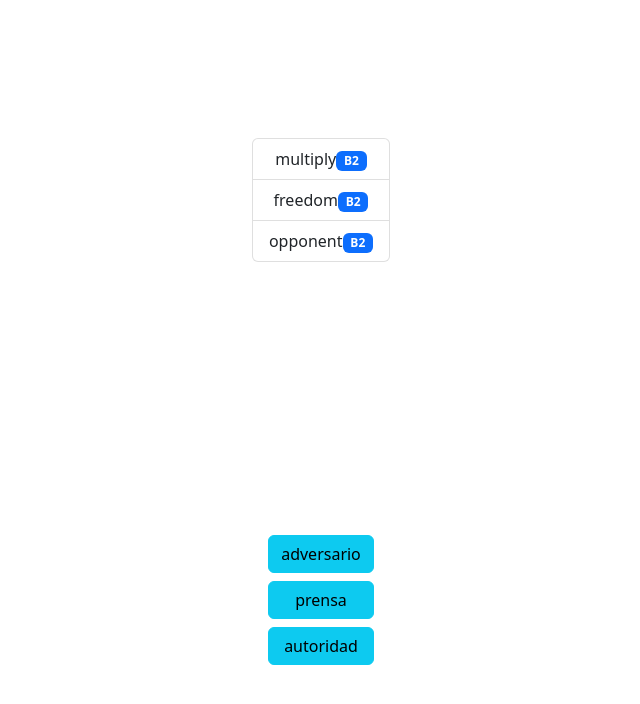
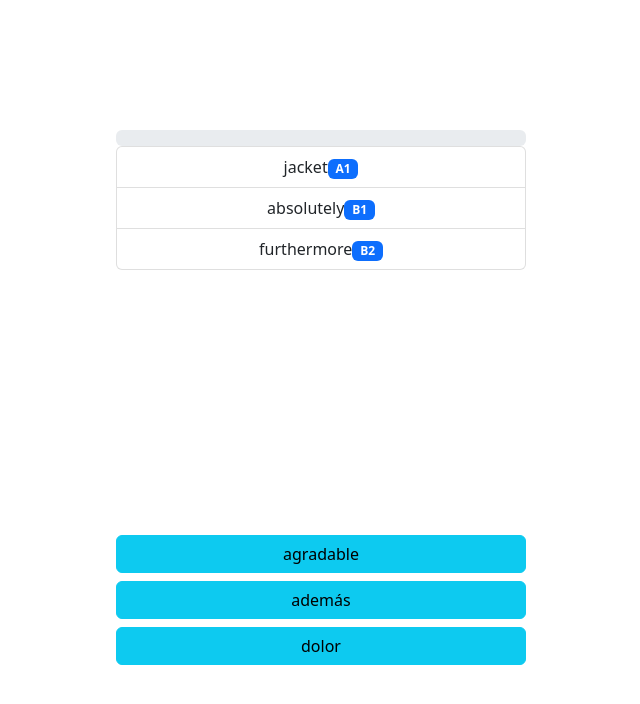
Before and after one commit to gab-villa/vocabulary-builder-react, a React (Vite) app: page / in a window 1280 px wide. Shown: the top 704 px of the page, without its empty margins (319-959 px from the left). Built offline with nearby package versions, Linux system fonts and the light colour scheme.

Commit message:
ready to play, added progressbar

```diff
--- a/src/App.jsx
+++ b/src/App.jsx
@@ -2,16 +2,18 @@ import { WordList} from "./components/WordList.jsx";
 import { OptionsOfQuestion } from "./components/OptionsOfQuestion.jsx";
 import { LayoutContainer} from "./components/LayoutContainer.jsx";
 import { LayoutRow} from "./components/LayoutRow.jsx";
+import { CurrentProgress } from "./components/ProgressBar";
+import * as Const from './Constants.jsx';
 
 // app should be used for auth and routing
 
 import React,{useState,useEffect} from 'react';
-const PATH_TO_WORDLIST = "WordList-21-03-2023.json";
-const TAM_WORDLIST = 10;
-const NUMBER_OF_OPTIONS = 3;
+import { ProgressBar } from "react-bootstrap";
+
 
 function App() {
   const [dataList, setDataList] = useState();
+  const [counterAns, setCounterAns] = useState(0);
 
   const handleOptClick = {};
   {
@@ -21,6 +23,8 @@ function App() {
       let temp = dataList.slice();
       temp.shift();
       setDataList(temp);
+
+      setCounterAns(counterAns+1);
     }
     handleOptClick.wrong = () =>
     {
@@ -49,7 +53,7 @@ function App() {
     }
     async function getData(dataList)
     {
-        const res = await fetch(PATH_TO_WORDLIST, {
+        const res = await fetch(Const.PATH_TO_WORDLIST, {
           headers : {
             'Content-Type': 'application/json',
             'Accept': 'application/json'
@@ -57,11 +61,11 @@ function App() {
         });
         const data = await res.json();
 
-        const tamArrRand = TAM_WORDLIST * NUMBER_OF_OPTIONS;
+        const tamArrRand = Const.MAX_WORDLIST * Const.NUMBER_OF_OPTIONS;
         let arrRandomIndex = getArrOfRandomInt(tamArrRand,data.length-1);
         let arrTemp = [];
 
-        for(let i = 0;i < tamArrRand;i += NUMBER_OF_OPTIONS)
+        for(let i = 0;i < tamArrRand;i += Const.NUMBER_OF_OPTIONS)
         {
           arrTemp.push({
             ans: data[arrRandomIndex[i]],
@@ -80,7 +84,11 @@ function App() {
   return (
     <LayoutContainer>
       <LayoutRow>
-        <WordList wordList={dataList.slice(0,3)}/>
+      <CurrentProgress curCount={counterAns}/>
+        <WordList wordList={dataList.slice(0,
+                  dataList.length < Const.TAM_WORDLIST ?
+                  dataList.length : Const.TAM_WORDLIST
+                )}/>
       </LayoutRow>
       <LayoutRow>
         <OptionsOfQuestion optList={dataList[0]}
--- /dev/null
+++ b/src/Constants.jsx
@@ -0,0 +1,5 @@
+export const PATH_TO_WORDLIST = "WordList-21-03-2023.json";
+export const MAX_WORDLIST = 15;
+export const TAM_WORDLIST = 3;
+export const NUMBER_OF_OPTIONS = 3;
+export const MAX_PROGRESSBAR = 100;
--- a/src/components/LayoutRow.jsx
+++ b/src/components/LayoutRow.jsx
@@ -5,7 +5,7 @@ export const LayoutRow = ({children}) =>
 {
     return (
         <Row className = "justify-content-center align-items-center h-50">
-            <Col md="auto">
+            <Col sm="4">
                 {children}
             </Col>
         </Row>
--- a/src/components/OptionsOfQuestion.jsx
+++ b/src/components/OptionsOfQuestion.jsx
@@ -1,19 +1,49 @@
 import Stack from "react-bootstrap/Stack";
 import Button from "react-bootstrap/Button";
 
+function randomizeArrOpt(optList, onOptClick)
+{
+    let opt, tamOptList = 0;
+    for(opt in optList)
+    {
+        ++tamOptList;
+    }
+    let randInd = Math.round(Math.random() * (tamOptList-1));
+    let randOptList = new Array(tamOptList);
+
+    let i = randInd;
+    for(opt in optList)
+    {
+        if(i >= tamOptList)
+        {
+            i = 0;
+        }
+        randOptList[i] = {
+            option: optList[opt],
+            click: onOptClick.wrong
+        };
+        ++i;
+    }
+    randOptList[randInd].click = onOptClick.ans;
+
+    return randOptList;
+}
 
 export const OptionsOfQuestion = ({optList, onOptClick}) =>
 {
+    let optRandList = randomizeArrOpt(optList, onOptClick);
+    //let onOptClickRand = randomizeArrOpt(onOptClick);
     return (<>
+
         <Stack gap={2}>
-            <Button variant="info" onClick={onOptClick.ans}>
-                {optList.ans.wspa}
+            <Button variant="info" onClick={optRandList[0].click}>
+                {optRandList[0].option.wspa}
             </Button>
-            <Button variant="info" onClick={onOptClick.wrong}>
-                {optList.wr1.wspa}
+            <Button variant="info" onClick={optRandList[1].click}>
+                {optRandList[1].option.wspa}
             </Button>
-            <Button variant="info" onClick={onOptClick.wrong}>
-                {optList.wr2.wspa}
+            <Button variant="info" onClick={optRandList[2].click}>
+                {optRandList[2].option.wspa}
             </Button>
         </Stack>
     </>);
--- /dev/null
+++ b/src/components/ProgressBar.jsx
@@ -0,0 +1,10 @@
+import ProgressBar from "react-bootstrap/ProgressBar";
+import { MAX_WORDLIST, MAX_PROGRESSBAR} from "../Constants";
+
+export const CurrentProgress = ({curCount}) =>
+{
+    let constInc = MAX_PROGRESSBAR / MAX_WORDLIST;
+    return (
+        <ProgressBar variant = "info" animated now={curCount*constInc} />
+    );
+}
--- a/src/components/WordList.jsx
+++ b/src/components/WordList.jsx
@@ -1,14 +1,14 @@
 import ListGroup from "react-bootstrap/ListGroup";
 import { WordItem } from "./WordItem.jsx";
-//import { useState } from "react";
 
 export const WordList = ({wordList}) =>
 {
+    const wengList = wordList.slice().reverse().map(word =>
+        <WordItem itemData={word.ans}/>
+    );
     return (<>
         <ListGroup className="text-center">
-            <WordItem itemData={wordList[2].ans}/>
-            <WordItem itemData={wordList[1].ans}/>
-            <WordItem itemData={wordList[0].ans}/>
+            {wengList}
         </ListGroup>
     </>);
 }
--- a/src/main.jsx
+++ b/src/main.jsx
@@ -1,7 +1,7 @@
 import React from 'react'
 import ReactDOM from 'react-dom/client'
 import App from './App.jsx'
-import 'bootstrap/dist/css/bootstrap.css';
+import 'bootstrap/dist/css/bootstrap.min.css';
 
 ReactDOM.createRoot(document.getElementById('root')).render(
   <React.StrictMode>
```
